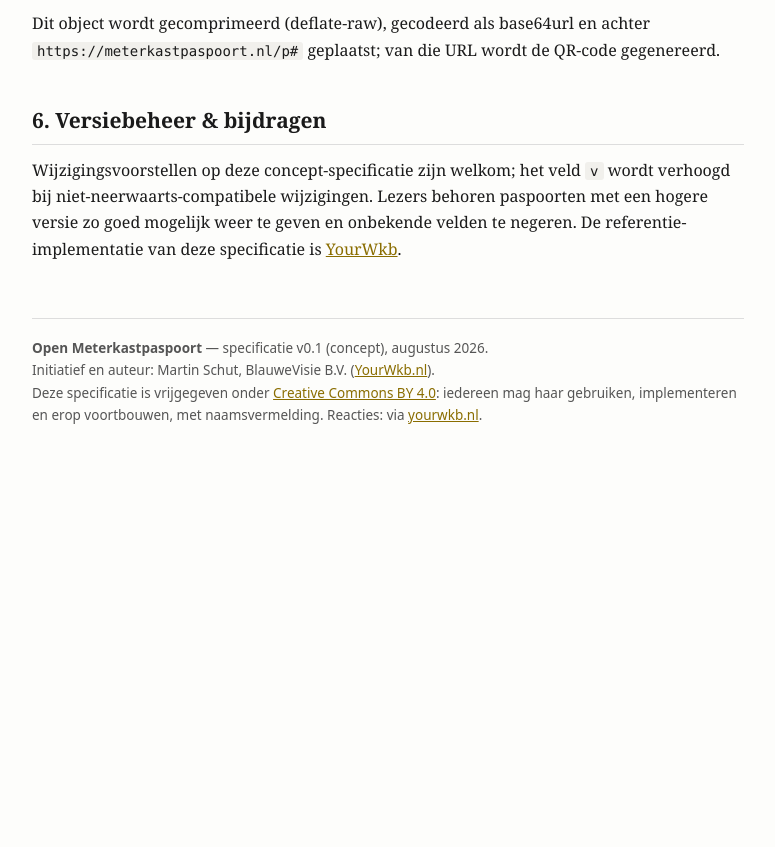
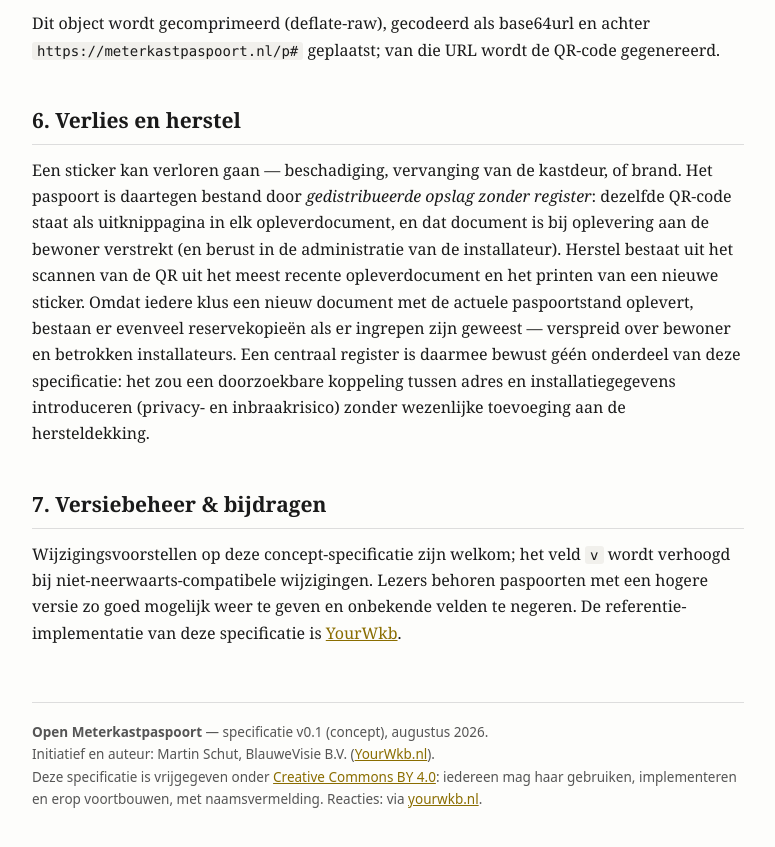
Before and after one commit to mschut64/meterkastpaspoort, a plain HTML site: page index.html in a window 1280 px wide. Shown: the part 4723-5570 px from the top of the page, without its empty margins (252-1027 px from the left). Before the commit the page ends 5243 px from the top, so only its background shows below. Drawn offline with Linux system fonts and the light colour scheme.

Commit message:
Spec: sectie 6 Verlies en herstel (gedistribueerde opslag, bewust geen register)

```diff
--- a/index.html
+++ b/index.html
@@ -159,7 +159,10 @@
 }</code></pre>
 <p>Dit object wordt gecomprimeerd (deflate-raw), gecodeerd als base64url en achter <code>https://meterkastpaspoort.nl/p#</code> geplaatst; van die URL wordt de QR-code gegenereerd.</p>
 
-<h2>6. Versiebeheer &amp; bijdragen</h2>
+<h2>6. Verlies en herstel</h2>
+<p>Een sticker kan verloren gaan — beschadiging, vervanging van de kastdeur, of brand. Het paspoort is daartegen bestand door <em>gedistribueerde opslag zonder register</em>: dezelfde QR-code staat als uitknippagina in elk opleverdocument, en dat document is bij oplevering aan de bewoner verstrekt (en berust in de administratie van de installateur). Herstel bestaat uit het scannen van de QR uit het meest recente opleverdocument en het printen van een nieuwe sticker. Omdat iedere klus een nieuw document met de actuele paspoortstand oplevert, bestaan er evenveel reservekopieën als er ingrepen zijn geweest — verspreid over bewoner en betrokken installateurs. Een centraal register is daarmee bewust géén onderdeel van deze specificatie: het zou een doorzoekbare koppeling tussen adres en installatiegegevens introduceren (privacy- en inbraakrisico) zonder wezenlijke toevoeging aan de hersteldekking.</p>
+
+<h2>7. Versiebeheer &amp; bijdragen</h2>
 <p>Wijzigingsvoorstellen op deze concept-specificatie zijn welkom; het veld <code>v</code> wordt verhoogd bij niet-neerwaarts-compatibele wijzigingen. Lezers behoren paspoorten met een hogere versie zo goed mogelijk weer te geven en onbekende velden te negeren. De referentie-implementatie van deze specificatie is <a href="https://yourwkb.nl">YourWkb</a>.</p>
 
 <footer>
```
